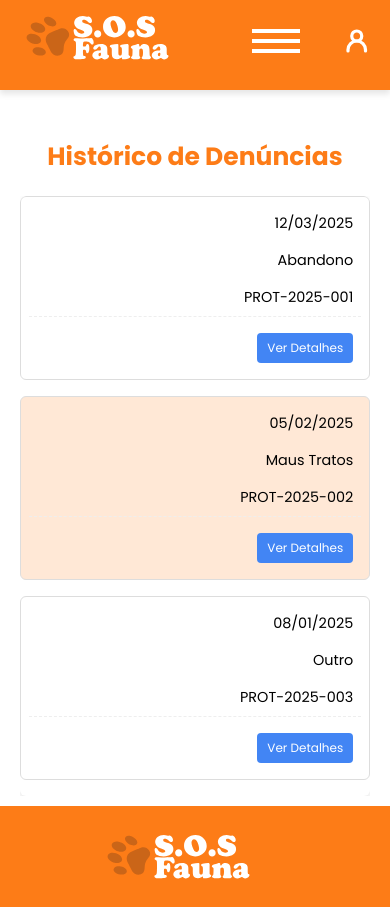
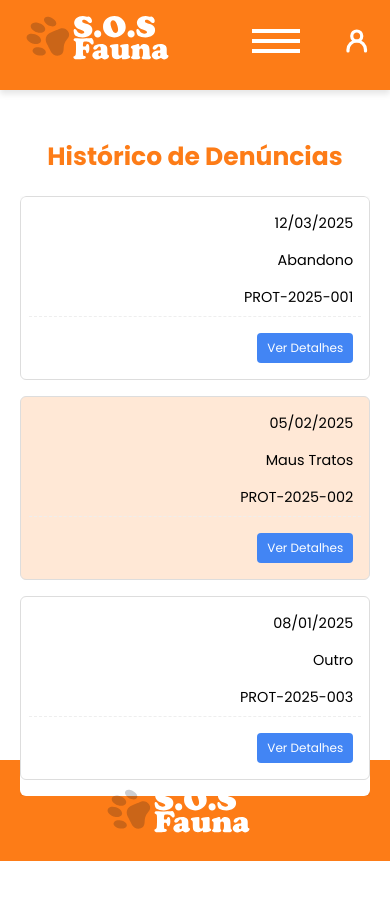
Before and after one commit to SOS-Fauna/front-end, a React app: page /minhas-denuncias in a window 390 px wide. After the commit the page ends 861 px from the top, so only its background shows below. Built offline with nearby package versions, Linux system fonts and the light colour scheme; the HTML template or start-up script is replaced by a standard one.

Commit message:
ajuste de responsividade (footer)

```diff
--- a/src/styles/MinhasDenuncias.css
+++ b/src/styles/MinhasDenuncias.css
@@ -2,6 +2,7 @@
     padding: 20px;
     max-width: 95%;
     margin: auto;
+    height: 90vh;
   }
 
   .nome {
```
